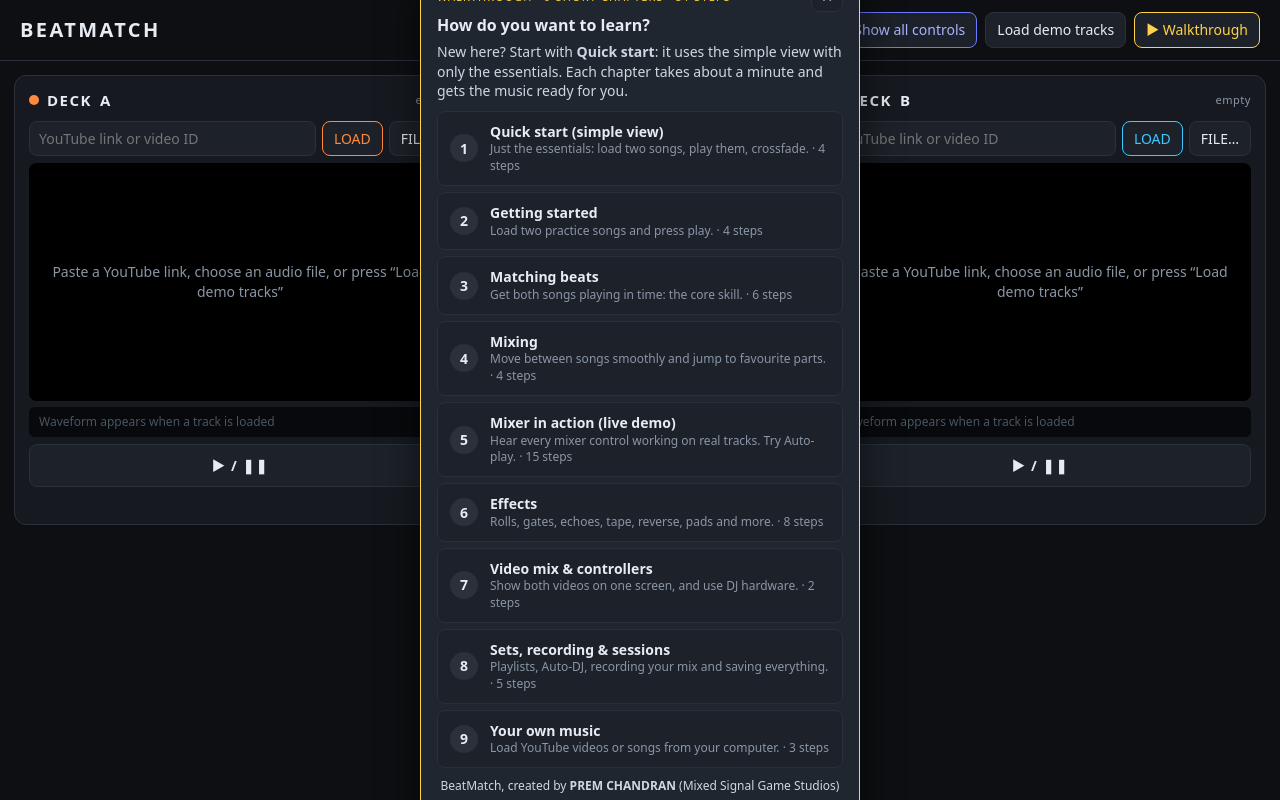
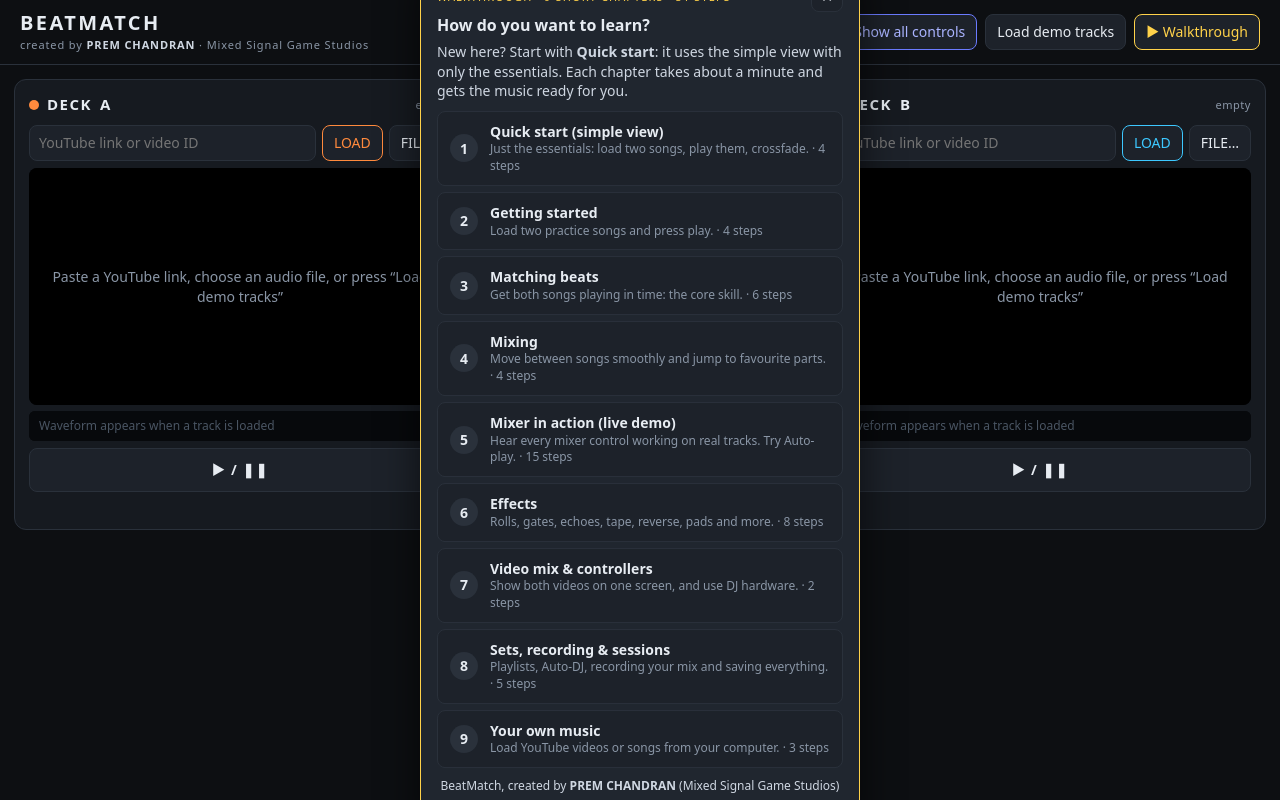
Before and after one commit to prempchandran/beatmatch, a plain HTML site: page index.html in a window 1280 px wide. Drawn offline with Linux system fonts and the light colour scheme.

Commit message:
Show creator credit under the BEATMATCH title
Co-Authored-By: Claude Opus 5.5 <noreply@anthropic.com>
Claude-Session: https://claude.ai/code/session_01CvYDwwB8mQ8FNMZhMGoUmD

```diff
--- a/index.html
+++ b/index.html
@@ -14,7 +14,10 @@
   *{box-sizing:border-box}
   body{margin:0;background:var(--bg);color:var(--text);font:14px/1.4 system-ui,-apple-system,Segoe UI,Roboto,sans-serif}
   header{display:flex;align-items:center;gap:14px;padding:12px 20px;border-bottom:1px solid var(--line);flex-wrap:wrap}
-  header h1{margin:0;font-size:20px;letter-spacing:.12em}
+  header h1{margin:0;font-size:20px;letter-spacing:.12em;line-height:1.1}
+  header .brand{display:flex;flex-direction:column;gap:3px}
+  header .bycredit{font-size:11px;letter-spacing:.08em;color:var(--mute);white-space:nowrap}
+  header .bycredit b{color:#cfd7e2;font-weight:600}
   header .sub{color:var(--mute);font-size:12px}
   header .hbtns{margin-left:auto;display:flex;gap:8px}
   #tourBtn{border-color:var(--warn);color:var(--warn)}
@@ -180,7 +183,7 @@
 </head>
 <body>
 <header>
-  <h1>BEATMATCH</h1>
+  <div class="brand"><h1>BEATMATCH</h1><div class="bycredit">created by <b>PREM CHANDRAN</b> · Mixed Signal Game Studios</div></div>
   <span class="sub header-sub">Two decks · YouTube or audio files · tap tempo · sync · beat lock · FX</span>
   <div class="hbtns">
     <button id="modeBtn" title="Switch between the essentials and every control">Show all controls</button>
```
